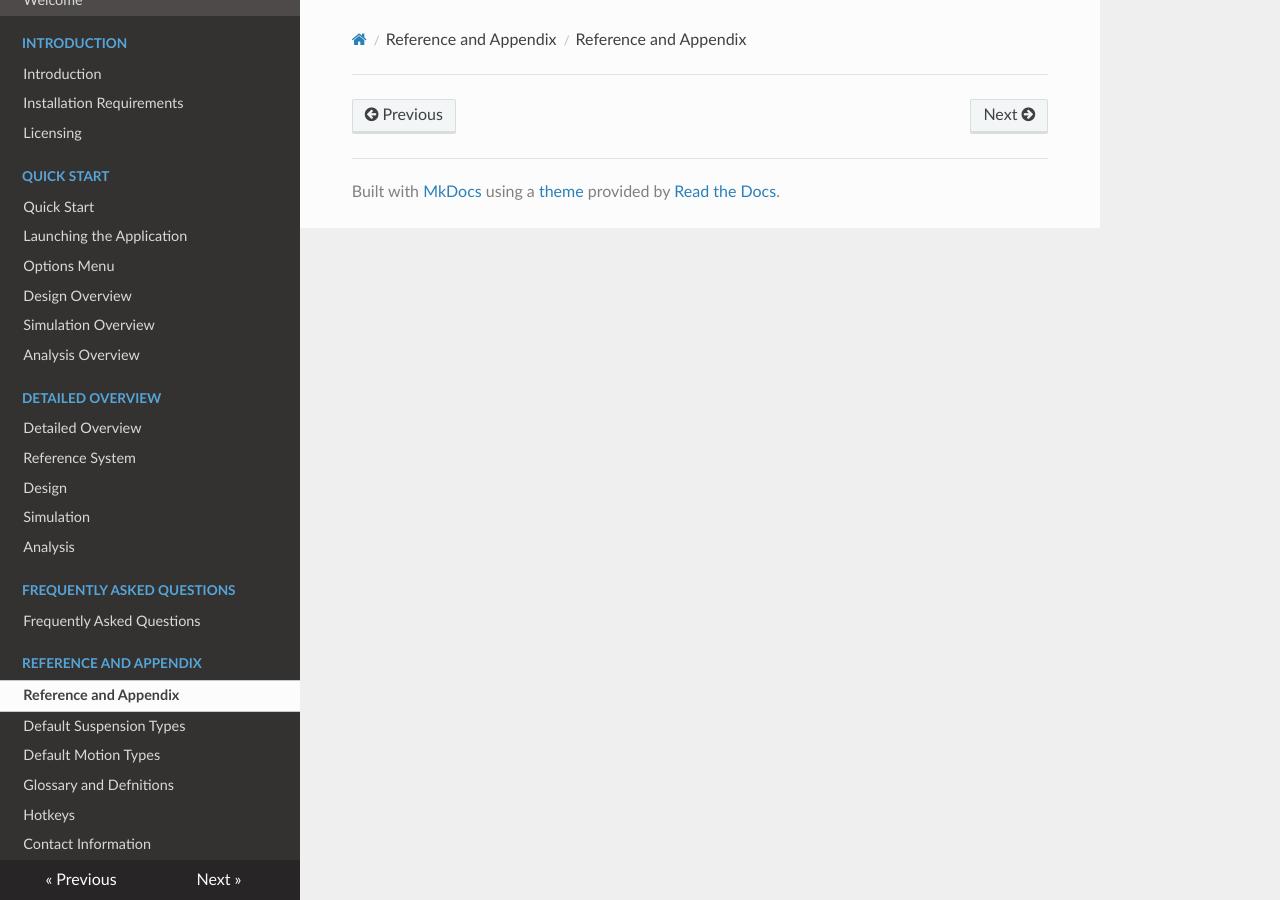
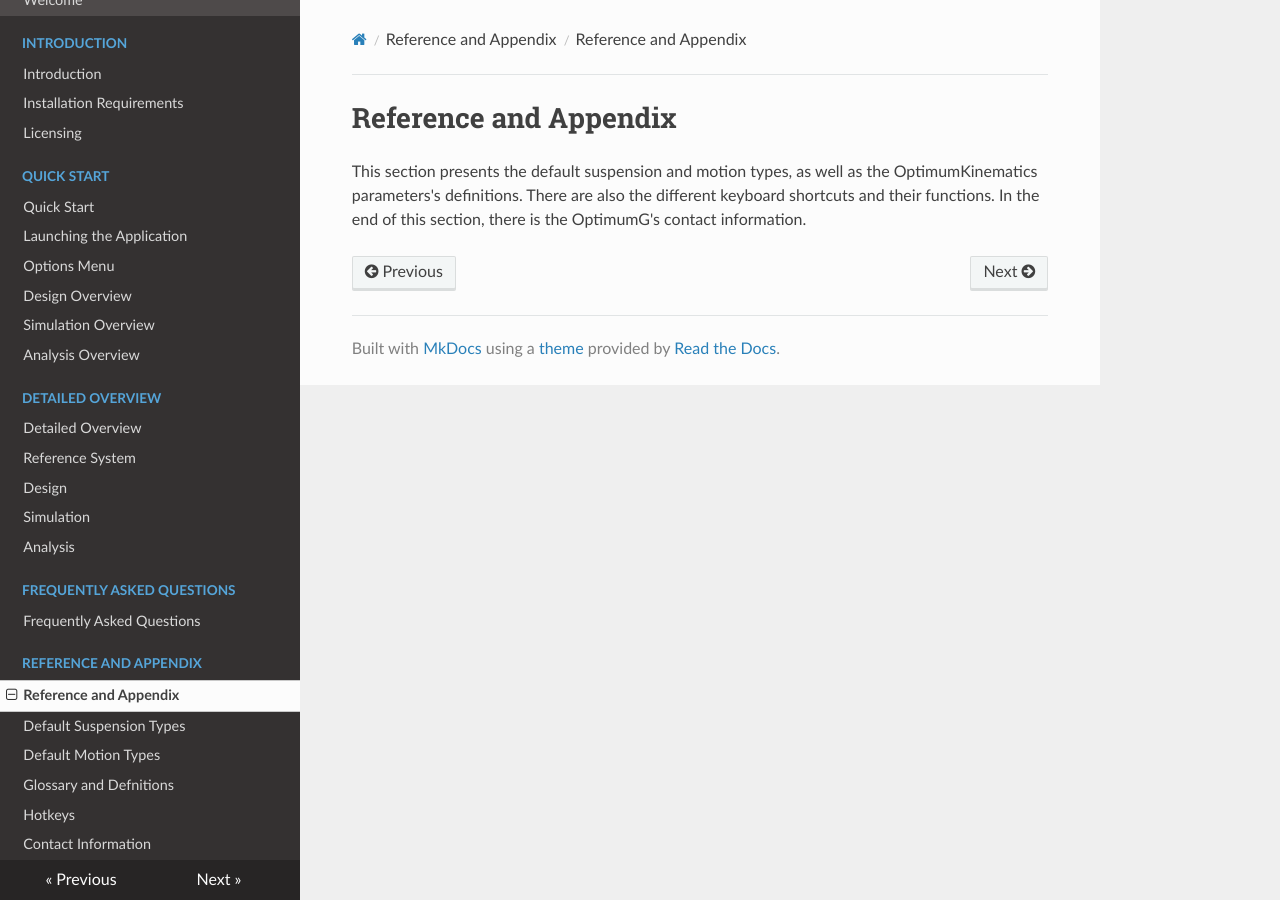
Before and after one commit to paulohy/OptimumKinematics-Help, an MkDocs documentation site: the page built from docs/5_Reference_And_Appendix/5_Reference_And_Appendix.md, in a window 1280 px wide. Built offline with MkDocs 1.6.1, drawn with Linux system fonts in a browser that asks for light colours; nearby versions of some CDN libraries.

Commit message:
Added a brief introduction to the section

```diff
--- a/docs/5_Reference_And_Appendix/5_Reference_And_Appendix.md
+++ b/docs/5_Reference_And_Appendix/5_Reference_And_Appendix.md
@@ -5,3 +5,7 @@ authors:
     - Pedro Brasil
 date: 2019/8/30
 ---
+
+# Reference and Appendix
+
+This section presents the default suspension and motion types, as well as the OptimumKinematics parameters's definitions. There are also the different keyboard shortcuts and their functions. In the end of this section, there is the OptimumG's contact information.
```
